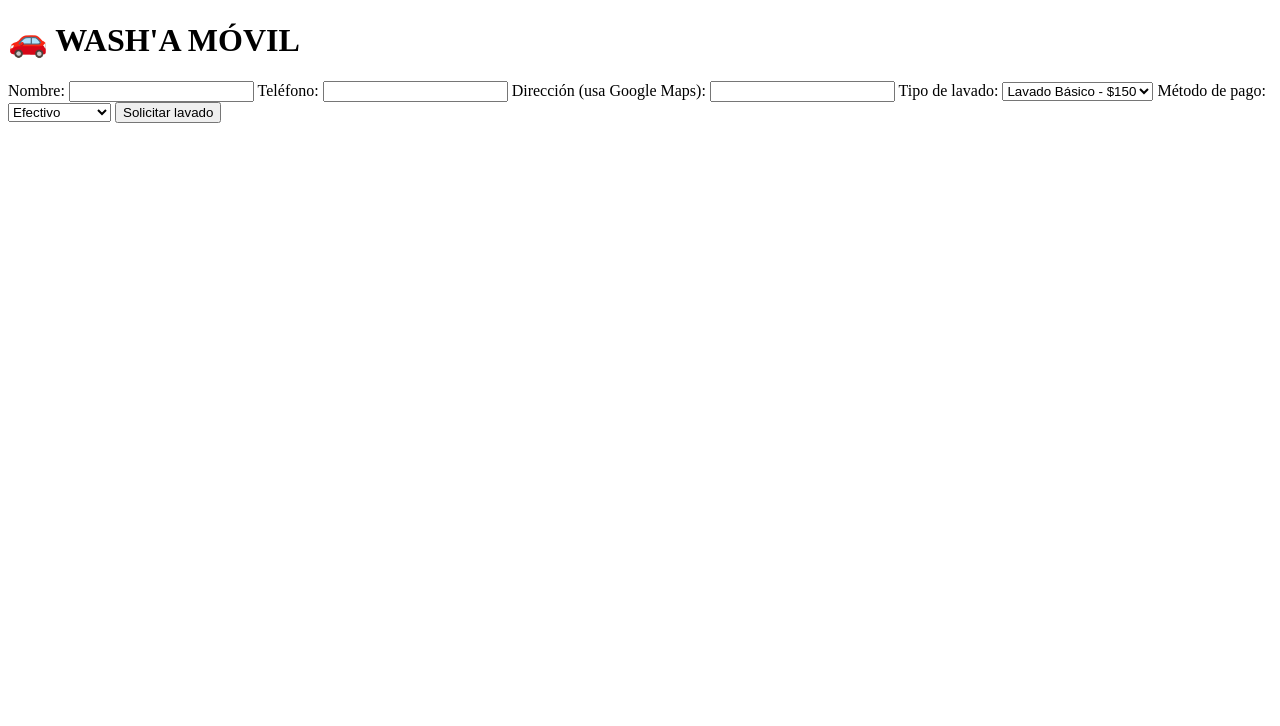
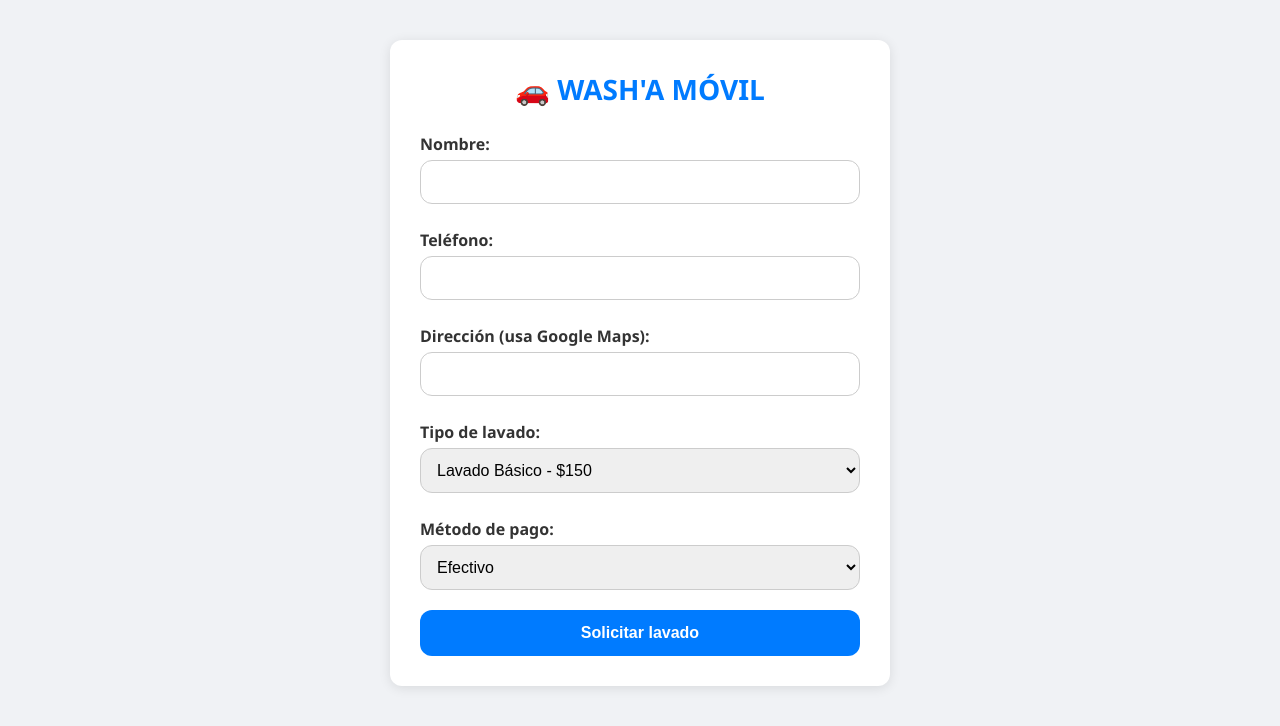
Before and after one commit to abrahambite/washa-movil, a website: page index.html in a window 1280 px wide. Drawn offline with Linux system fonts and the light colour scheme.

Commit message:
style.css

```diff
--- a/style.css
+++ b/style.css
@@ -1,65 +1,79 @@
-const express = require('express');
-const cors = require('cors');
-const fs = require('fs');
-const path = require('path');
-const bodyParser = require('body-parser');
-const { v4: uuidv4 } = require('uuid');
-
-const app = express();
-app.use(cors());
-app.use(bodyParser.json());
-
-// Servir archivos estáticos desde la raíz
-app.use(express.static(path.join(__dirname)));
-
-// Redirigir "/" a index.html
-app.get('/', (req, res) => {
-  res.sendFile(path.join(__dirname, 'index.html'));
-});
-
-// Rutas de pedidos
-const pedidosPath = './data/pedidos.json';
-
-function loadPedidos() {
-  if (!fs.existsSync(pedidosPath)) return [];
-  return JSON.parse(fs.readFileSync(pedidosPath));
+:root {
+  --primary: #007bff;
+  --light-bg: #f0f2f5;
+  --card-bg: #ffffff;
+  --text: #333;
+  --radius: 12px;
+  --shadow: 0 2px 12px rgba(0,0,0,0.1);
 }
 
-function savePedidos(pedidos) {
-  fs.writeFileSync(pedidosPath, JSON.stringify(pedidos, null, 2));
+* {
+  margin: 0;
+  padding: 0;
+  box-sizing: border-box;
 }
 
-app.post('/api/pedidos', (req, res) => {
-  const pedidos = loadPedidos();
-  const pedido = { id: uuidv4(), ...req.body };
-  pedidos.push(pedido);
-  savePedidos(pedidos);
-  res.json({ id: pedido.id });
-});
+body {
+  font-family: 'Segoe UI', sans-serif;
+  background: var(--light-bg);
+  color: var(--text);
+  display: flex;
+  justify-content: center;
+  padding: 40px 10px;
+}
 
-app.get('/api/pedidos', (req, res) => {
-  const pedidos = loadPedidos();
-  res.json(pedidos);
-});
+.container {
+  background: var(--card-bg);
+  padding: 30px;
+  width: 100%;
+  max-width: 500px;
+  border-radius: var(--radius);
+  box-shadow: var(--shadow);
+}
 
-app.get('/api/pedidos/:id', (req, res) => {
-  const pedidos = loadPedidos();
-  const pedido = pedidos.find(p => p.id === req.params.id);
-  if (pedido) res.json(pedido);
-  else res.status(404).json({ error: 'Pedido no encontrado' });
-});
+h1 {
+  text-align: center;
+  color: var(--primary);
+  font-size: 28px;
+  margin-bottom: 25px;
+}
 
-app.put('/api/pedidos/:id', (req, res) => {
-  const pedidos = loadPedidos();
-  const index = pedidos.findIndex(p => p.id === req.params.id);
-  if (index !== -1) {
-    pedidos[index] = { ...pedidos[index], ...req.body };
-    savePedidos(pedidos);
-    res.json(pedidos[index]);
-  } else {
-    res.status(404).json({ error: 'Pedido no encontrado' });
+label {
+  margin: 15px 0 5px;
+  display: block;
+  font-weight: 600;
+}
+
+input,
+select {
+  width: 100%;
+  padding: 12px;
+  border-radius: var(--radius);
+  border: 1px solid #ccc;
+  font-size: 16px;
+  margin-bottom: 10px;
+}
+
+button {
+  width: 100%;
+  padding: 14px;
+  background: var(--primary);
+  color: white;
+  font-weight: bold;
+  border: none;
+  border-radius: var(--radius);
+  font-size: 16px;
+  cursor: pointer;
+  transition: background 0.3s ease;
+  margin-top: 10px;
+}
+
+button:hover {
+  background: #0056b3;
+}
+
+@media (max-width: 600px) {
+  .container {
+    padding: 20px;
   }
-});
-
-const PORT = process.env.PORT || 8080;
-app.listen(PORT, () => console.log(`Servidor corriendo en puerto ${PORT}`));
+}
```
